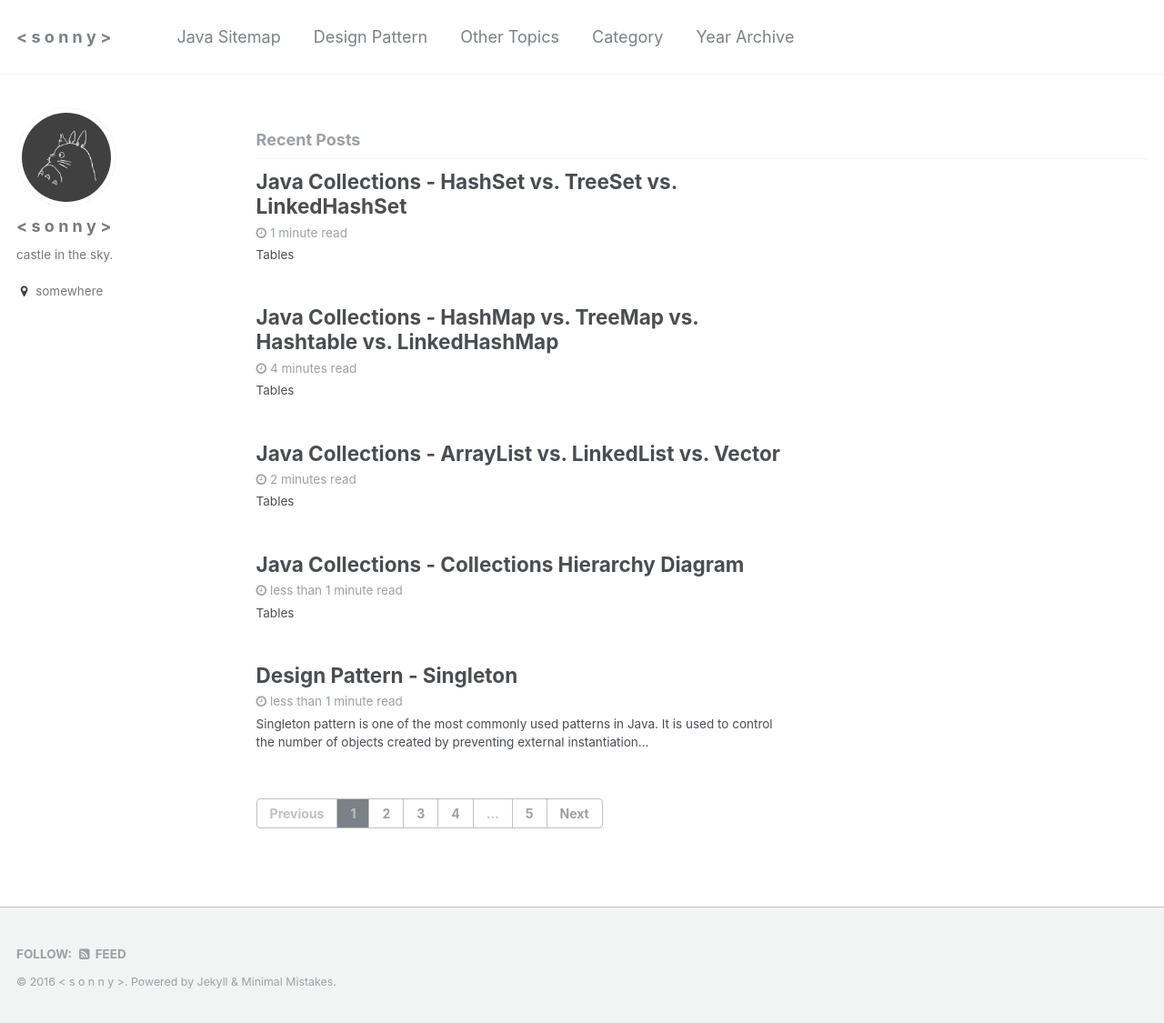
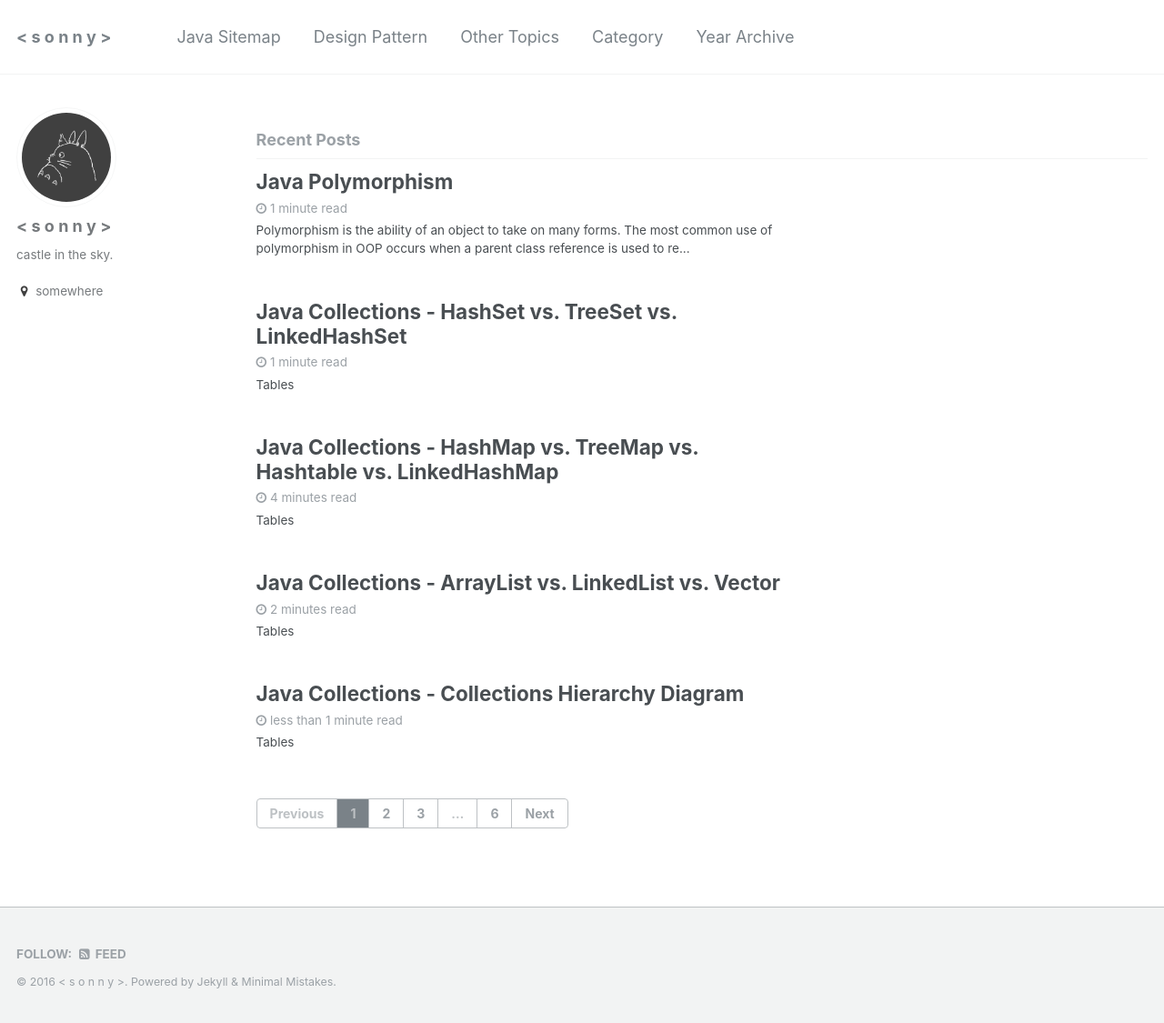
Before and after one commit to sonnyit/java, a Jekyll site: the page built from index.html, in a window 1280 px wide. Shown: the whole page at 91% size. Built offline with Jekyll 4.4.1, drawn with Linux system fonts in a browser that asks for light colours; the list of posts is cut into pages by our own code; part of the change alters nothing that is shown.

Commit message:
add polymorphism.md

````diff
--- a/_data/navigation.yml
+++ b/_data/navigation.yml
@@ -43,12 +43,14 @@ docs:
         url: /java-basic/jb-exceptions/
   - title: Java Object Oriented
     children:
+      - title: "Java Inheritance"
+        url: /java-object-oriented/joo-java-inheritance/
+      - title: "Java Polymorphism"
+        url: /java-object-oriented/joo-java-polymorphism/
       - title: "Java Abstraction"
         url: /java-object-oriented/joo-java-abstraction/
       - title: "Java Encapsulation"
         url: /java-object-oriented/joo-java-encapsulation/
-      - title: "Java Inheritance"
-        url: /java-object-oriented/joo-java-inheritance/
   - title: Java Garbage Collection
     children:
       - title: "Java Reference Types"
--- /dev/null
+++ b/_posts/2016-07-18-joo-java-polymorphism.md
@@ -0,0 +1,57 @@
+---
+title: Java Polymorphism
+updated: 2016-07-19
+categories:
+  - java-object-oriented
+tags:
+  - java-object-oriented
+---
+
+Polymorphism is the ability of an object to take on many forms. The most common use of polymorphism in OOP occurs when a parent class reference is used to refer to a child class object.
+
+Any Java object that can pass more than one IS-A test is considered to be polymorphic. In Java, all Java objects are polymorphic since any object will pass the IS-A test for their own type and for the class Object.
+
+![polymorphism](http://www.javatpoint.com/images/polymorphism.gif)
+
+### Tables
+
+* [Example](#example-10548tables)
+* [How Polymorphism supported in Java](#how-polymorphism-supported-in-java-10548tables)
+* [References](#references-10548tables)
+
+## Example
+
+```java
+public interface Vegetarian {}
+public class Animal {}
+public class Deer extends Animal implements Vegetarian {}
+```
+Now, the Deer class is considered to be polymorphic since this has multiple inheritance. Following are true for the above example:
+
+* A Deer IS-A Animal
+* A Deer IS-A Vegetarian
+* A Deer IS-A Deer
+* A Deer IS-A Object
+
+When we apply the reference variable facts to a Deer object reference, the following declarations are legal:
+
+```java
+Deer d = new Deer();
+Animal a = d;
+Vegetarian v = d;
+Object o = d;
+```
+
+All the reference variables d,a,v,o refer to the same Deer object in the heap.
+
+Polymorphism is only for instance method not for instance variable.
+
+## How Polymorphism supported in Java
+
+Java has excellent support of polymorphism in terms of Inheritance, method overloading and method overriding.
+
+In case of overloading method signature changes while in case of overriding method signature remains same and binding and invocation of method is decided on runtime based on actual object. This facility allows Java programmer to write very flexibly and maintainable code using interfaces without worrying about concrete implementation.
+
+## References
+* [tutorialspoint-polymorphism](http://www.tutorialspoint.com/java/java_polymorphism.htm)
+* [javarevisited-polymorphism](http://javarevisited.blogspot.com/2011/08/what-is-polymorphism-in-java-example.html)
````
